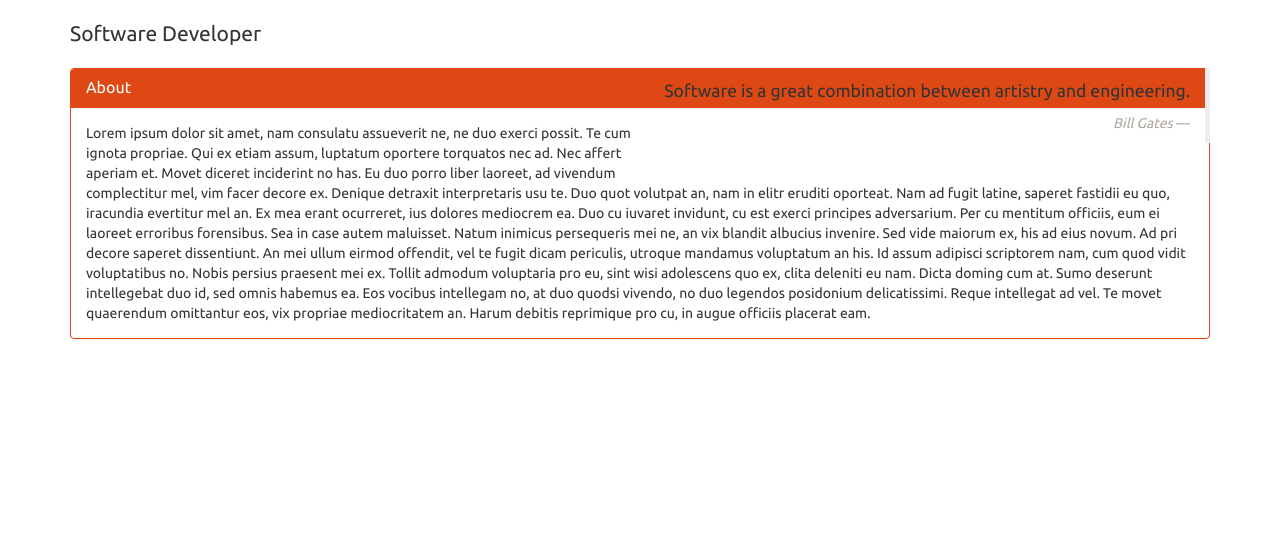
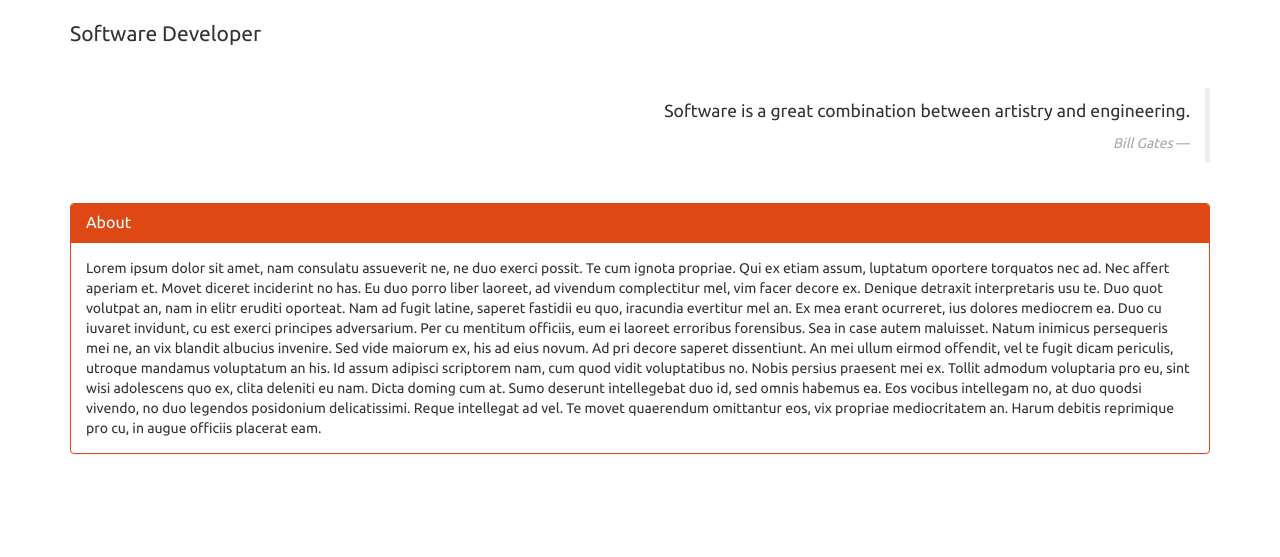
Before and after one commit to Spikan/DanSite, a plain HTML site: page index.html in a window 1280 px wide. Shown: the part 161-718 px from the top of the page. Drawn offline with nearby package versions, Linux system fonts and the light colour scheme.

Commit message:
fixed blockquote with container

```diff
--- a/index.html
+++ b/index.html
@@ -66,11 +66,12 @@
         <h1>Dan Chick</h1>
     </div>
     <p class="lead">Software Developer</p>
+    <span class="container">
     <blockquote class="pull-right">
         <p>Software is a great combination between artistry and engineering.</p>
         <small><cite title="Source Title">Bill Gates</cite></small>
     </blockquote>
-
+</span>
 
        <section id="about">
            <div class="panel panel-primary">
```
